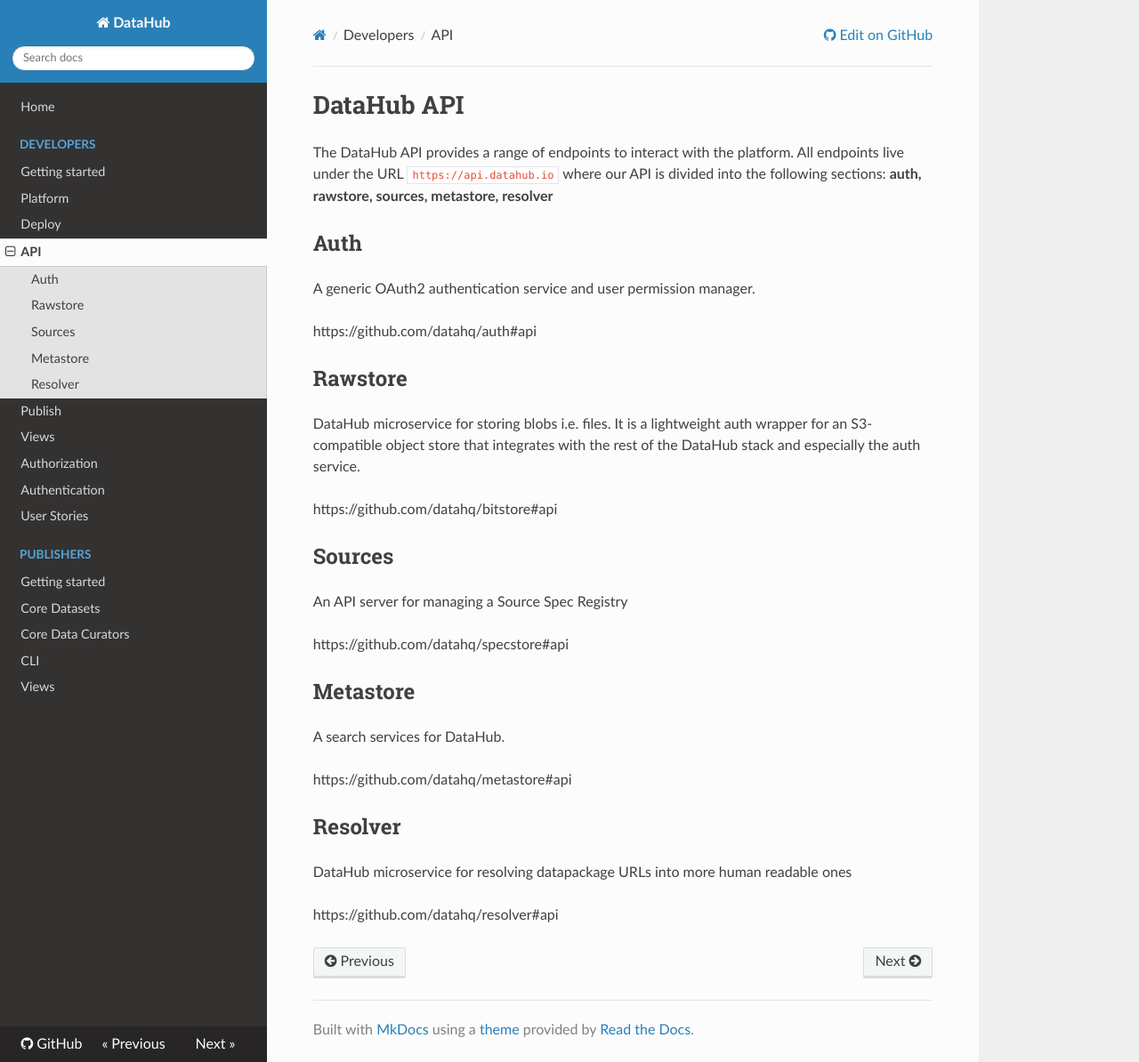
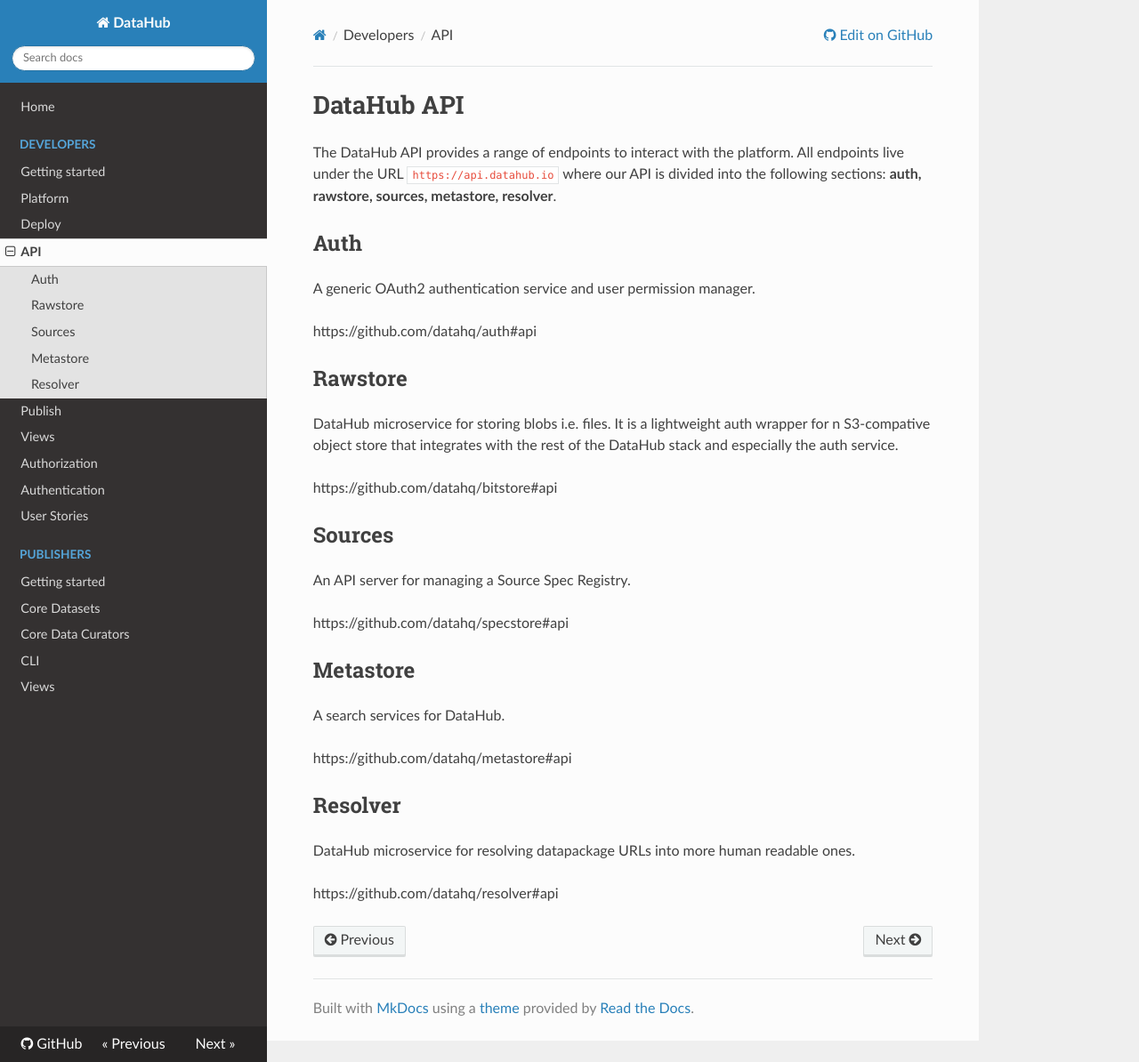
Before and after one commit to datopian/datahub-docs-tech, an MkDocs documentation site: the page built from docs/developers/api.md, in a window 1280 px wide and 1194 px high. Shown: the whole window at 89% size. Built offline with MkDocs 1.6.1, drawn with Linux system fonts in a browser that asks for light colours; nearby versions of some CDN libraries; a script that is not in the unit is left out; old or Windows-style settings are respelled for this version of MkDocs.

```diff
--- a/docs/developers/api.md
+++ b/docs/developers/api.md
@@ -1,6 +1,6 @@
 # DataHub API
 
-The DataHub API provides a range of endpoints to interact with the platform. All endpoints live under the URL `https://api.datahub.io` where our API is divided into the following sections: **auth, rawstore, sources, metastore, resolver**
+The DataHub API provides a range of endpoints to interact with the platform. All endpoints live under the URL `https://api.datahub.io` where our API is divided into the following sections: **auth, rawstore, sources, metastore, resolver**.
 
 ## Auth
 
@@ -10,13 +10,13 @@ https://github.com/datahq/auth#api
 
 ## Rawstore
 
-DataHub microservice for storing blobs i.e. files. It is a lightweight auth wrapper for an S3-compatible object store that integrates with the rest of the DataHub stack and especially the auth service.
+DataHub microservice for storing blobs i.e. files. It is a lightweight auth wrapper for n S3-compative object store that integrates with the rest of the DataHub stack and especially the auth service.
 
 https://github.com/datahq/bitstore#api
 
 ## Sources
 
-An API server for managing a Source Spec Registry
+An API server for managing a Source Spec Registry.
 
 https://github.com/datahq/specstore#api
 
@@ -28,6 +28,6 @@ https://github.com/datahq/metastore#api
 
 ## Resolver
 
-DataHub microservice for resolving datapackage URLs into more human readable ones
+DataHub microservice for resolving datapackage URLs into more human readable ones.
 
 https://github.com/datahq/resolver#api
```
